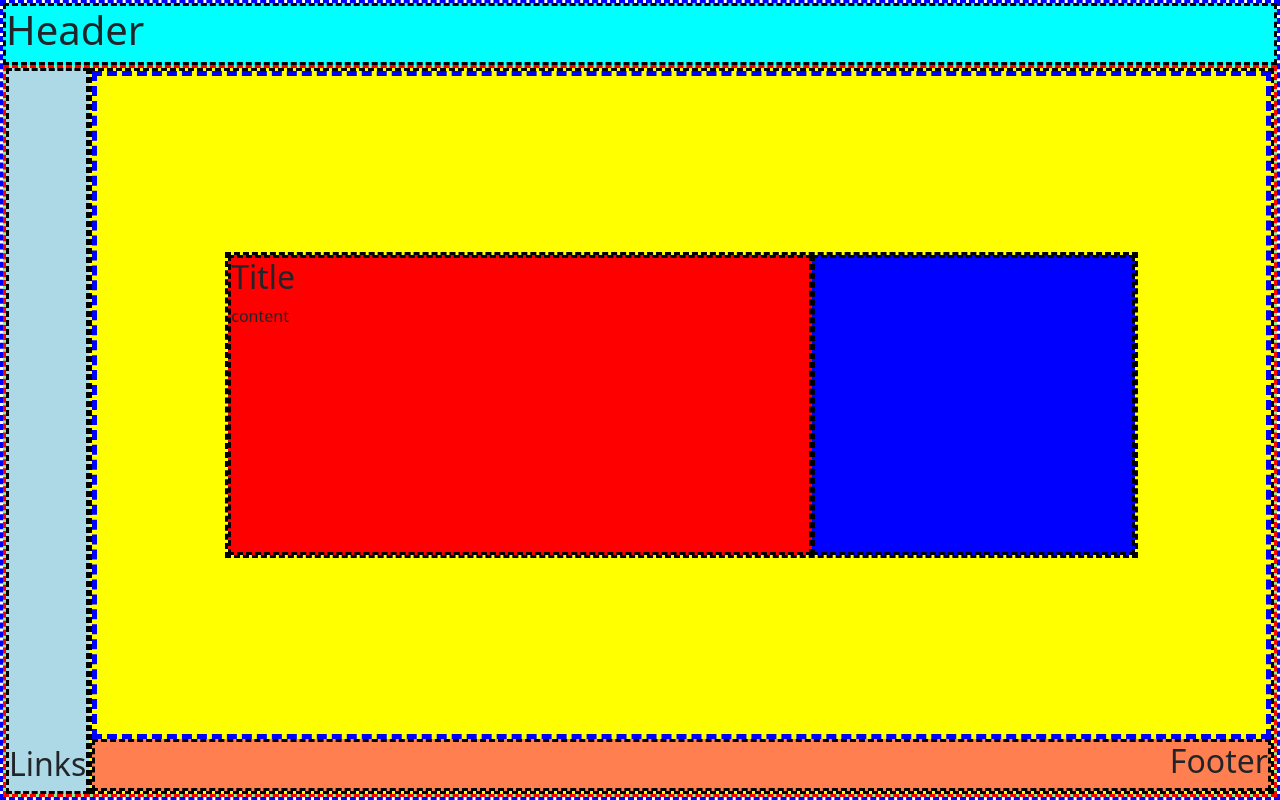
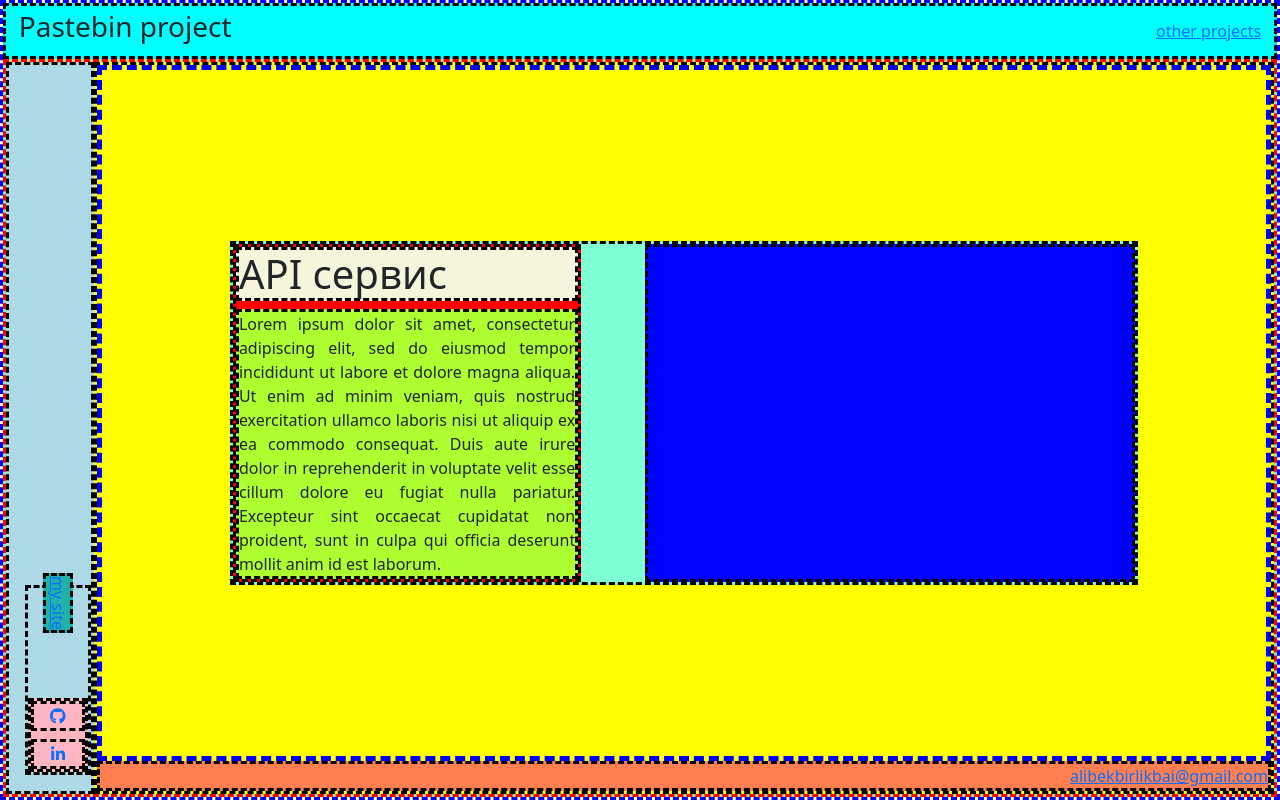
Before and after one commit to alibekbirlikbai/Pastebin-frontend, a React (Create React App) app in the folder pastebin-frontend/: page / in a window 1280 px wide. Built offline with nearby package versions, Linux system fonts and the light colour scheme.

Commit message:
feat: detailed layout

```diff
--- a/pastebin-frontend/package.json
+++ b/pastebin-frontend/package.json
@@ -3,6 +3,11 @@
   "version": "0.1.0",
   "private": true,
   "dependencies": {
+    "@fortawesome/fontawesome-svg-core": "^6.5.2",
+    "@fortawesome/free-brands-svg-icons": "^6.5.2",
+    "@fortawesome/free-regular-svg-icons": "^6.5.2",
+    "@fortawesome/free-solid-svg-icons": "^6.5.2",
+    "@fortawesome/react-fontawesome": "^0.2.0",
     "@testing-library/jest-dom": "^5.17.0",
     "@testing-library/react": "^13.4.0",
     "@testing-library/user-event": "^13.5.0",
--- a/pastebin-frontend/src/App.scss
+++ b/pastebin-frontend/src/App.scss
@@ -7,6 +7,13 @@
     border: 3px dashed blue;
 
     header {
+        display: flex;
+        flex-direction: row;
+        justify-content: space-between;
+        align-items: center;
+
+        padding: .5vh 1vw;
+
         border: 3px dashed black;
         background-color: aqua;
     }
@@ -29,8 +36,61 @@
             flex-direction: column;
             justify-content: end;
 
+            padding-left: 2vh;
+            padding-bottom: 2vh;
+
+            // comment
             border: 3px dashed black;
             background-color: lightblue;
+
+            .contacts-block {
+                display: flex;
+                flex-direction: column;
+                justify-content: center;
+                gap: 10vh;
+
+                // comment
+                border: 3px dashed black;
+                background-color: lightblue;
+
+                .contacts {
+                    transform: rotate(90deg);
+
+                    // comment
+                    border: 3px dashed black;
+                    background-color: lightseagreen;
+
+                    a {
+                        display: block;
+                        width: fit-content;
+
+                        span {
+                            white-space: nowrap;
+
+                            // comment
+                            // background-color: red;
+                        }
+                    }
+
+                }
+
+                .social-media {
+                    display: flex;
+                    flex-direction: column;
+                    justify-content: center;
+                    gap: 1vh;
+
+                    // comment
+                    border: 3px dashed black;
+                    background-color: lightpink;
+                    text-align: center;
+
+                    div {
+                        // comment
+                        border: 3px dashed black;
+                    }
+                }
+            }
         }
 
         .Content_COMPONENT {
@@ -49,23 +109,50 @@
                 flex-direction: column;
                 justify-content: center;
 
-                padding: 0 10vw;
+                padding: 10vw;
+
+                // comment
                 border: 5px dashed blue;
 
                 .content-container {
                     display: flex;
                     flex-direction: row;
+                    gap: 5vw;
+
+                    // comment
                     border: 3px dashed black;
+                    background-color: aquamarine;
 
                     .text-container {
-                        width: 100%;
+                        width: 50vw;
+
+                        display: flex;
+                        flex-direction: column;
+                        gap: 1vh;
+
                         border: 3px dashed black;
                         background-color: red;
+
+                        .content-title {
+                            margin: 0;
+
+                            // comment
+                            border: 3px dashed black;
+                            background-color: beige;
+                        }
+
+                        .content-body {
+                            text-align: justify;
+
+                            // comment
+                            border: 3px dashed black;
+                            background-color: greenyellow;
+                        }
                     }
 
                     .img-container {
-                        width: 500px;
-                        height: 300px;
+                        width: 100%;
+                        height: 100%;
 
                         border: 3px dashed black;
                         background-color: blue;
--- a/pastebin-frontend/src/components/resusable/Content.js
+++ b/pastebin-frontend/src/components/resusable/Content.js
@@ -8,12 +8,12 @@ function Content() {
         <main>
           <div className='content-container'>
             <div className='text-container'>
-              <h2>
-                Title
-              </h2>
+              <h1 className='content-title'>
+                API сервис
+              </h1>
 
-              <div>
-                content
+              <div className='content-body'>
+              Lorem ipsum dolor sit amet, consectetur adipiscing elit, sed do eiusmod tempor incididunt ut labore et dolore magna aliqua. Ut enim ad minim veniam, quis nostrud exercitation ullamco laboris nisi ut aliquip ex ea commodo consequat. Duis aute irure dolor in reprehenderit in voluptate velit esse cillum dolore eu fugiat nulla pariatur. Excepteur sint occaecat cupidatat non proident, sunt in culpa qui officia deserunt mollit anim id est laborum.
               </div>
             </div>
 
--- a/pastebin-frontend/src/components/resusable/Footer.js
+++ b/pastebin-frontend/src/components/resusable/Footer.js
@@ -3,9 +3,9 @@ import React from 'react';
 function Footer() {
   return (
     <footer>
-      <h2>
-        Footer
-      </h2>
+        <a href="mailto:alibekbirlikbai@gmail.com" target='_blank'>
+          alibekbirlikbai@gmail.com
+        </a>
     </footer>
   );
 }
--- a/pastebin-frontend/src/components/resusable/Header.js
+++ b/pastebin-frontend/src/components/resusable/Header.js
@@ -3,7 +3,9 @@ import React from 'react';
 function Header() {
   return (
     <header>
-      <h1>Header</h1>
+      <h3>Pastebin project</h3>
+
+      <a href="https://alibekbirlikbai.github.io/projects" target='_blank'>other projects</a>
     </header>
   );
 }
--- a/pastebin-frontend/src/components/resusable/Links.js
+++ b/pastebin-frontend/src/components/resusable/Links.js
@@ -1,11 +1,35 @@
 import React from 'react';
+import { FontAwesomeIcon } from '@fortawesome/react-fontawesome'
+import { faGithub, faLinkedinIn } from '@fortawesome/free-brands-svg-icons'
 
 function Links() {
   return (
     <div className='Links_COMPONENT'>
-        <h2>
-            Links
-        </h2>
+
+        <div className='contacts-block'>
+          <div className='contacts'>
+              <a href="https://alibekbirlikbai.github.io" target='_blank'>
+                <span>
+                  my site
+                  </span>
+              </a>
+          </div>
+
+          <div className='social-media'>
+            <div className='icon'>
+              <a href="https://github.com/alibekbirlikbai/Pastebin-backend" target='_blank'>
+                <FontAwesomeIcon icon={faGithub} />
+              </a>
+            </div>
+
+            <div className='icon'>
+              <a href="https://www.linkedin.com/in/alibek-birlikbai" target='_blank'>
+                <FontAwesomeIcon icon={faLinkedinIn} />
+              </a>
+            </div>
+
+          </div>
+        </div>
     </div>
   );
 }
```
Also changed, not shown: 1 other file (tests, documents, lock files or other folders).
